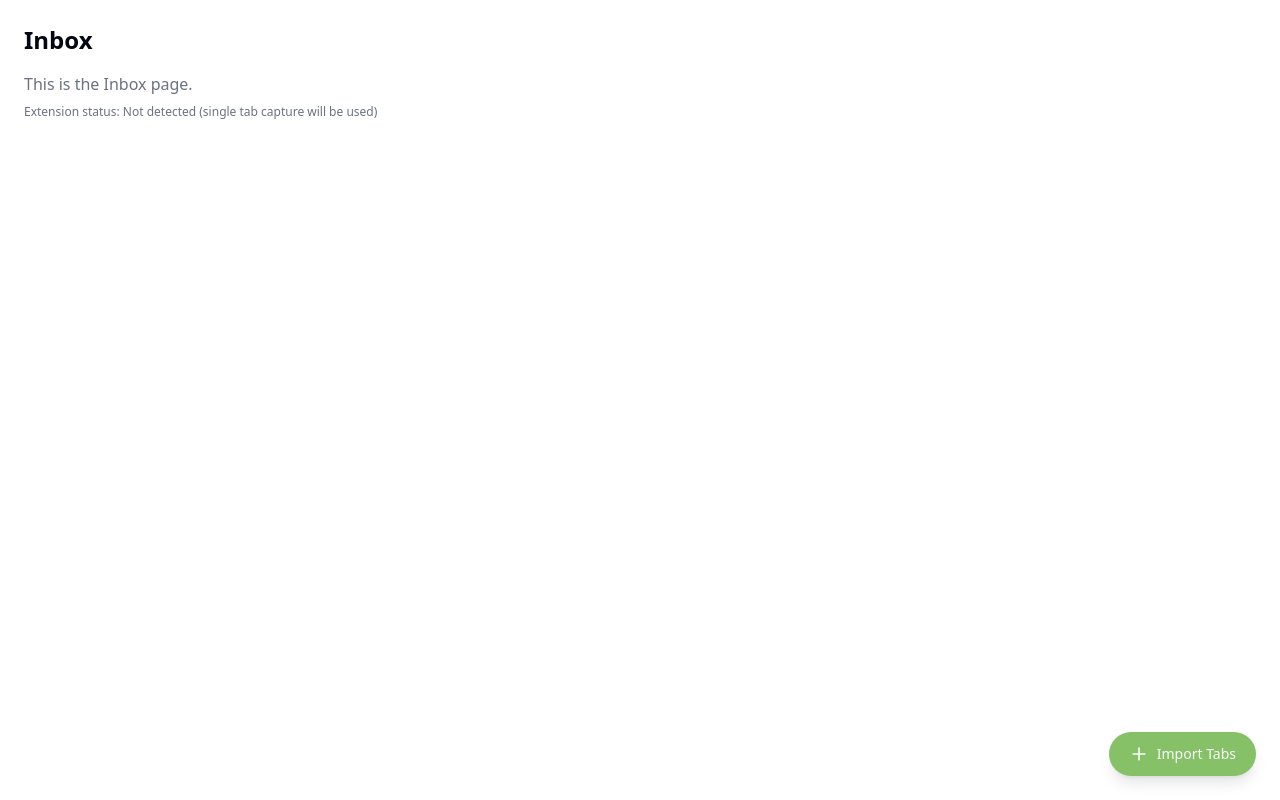
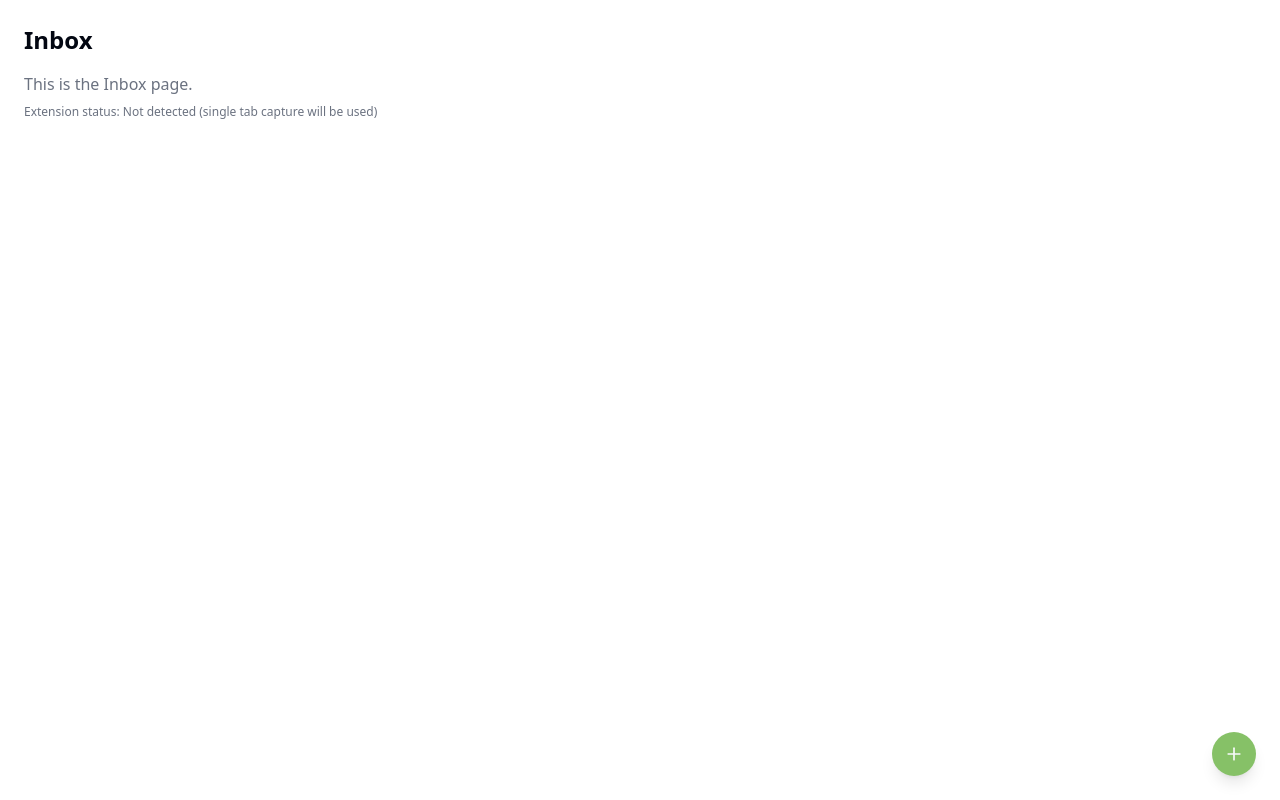
Before and after one commit to evaaaaawu/tabseed, a Next.js app: page /inbox in a window 1280 px wide. Built offline with nearby package versions, Linux system fonts and the light colour scheme.

Commit message:
style: simplify FAB UI to show only + icon
- Remove text label from FAB button
- Adjust button padding and alignment for cleaner look
- Keep tooltip for functionality hint

```diff
--- a/src/components/fab/fab.tsx
+++ b/src/components/fab/fab.tsx
@@ -18,13 +18,12 @@ export const Fab = forwardRef<HTMLButtonElement, FabProps>(function Fab(
 				<button
 					ref={ref}
 					className={cn(
-						'fixed bottom-6 right-6 inline-flex items-center gap-2 rounded-full bg-primary px-5 py-3 text-primary-foreground shadow-lg transition-colors hover:bg-primary/90 focus-visible:outline-none focus-visible:ring-2 focus-visible:ring-ring focus-visible:ring-offset-2',
+						'fixed bottom-6 right-6 inline-flex items-center justify-center rounded-full bg-primary p-3 text-primary-foreground shadow-lg transition-colors hover:bg-primary/90 focus-visible:outline-none focus-visible:ring-2 focus-visible:ring-ring focus-visible:ring-offset-2',
 						className,
 					)}
 					{...props}
 				>
 					<Plus className="size-5" />
-					<span className="hidden text-sm font-medium sm:inline">{label}</span>
 				</button>
 			</TooltipTrigger>
 			<TooltipContent>
```
